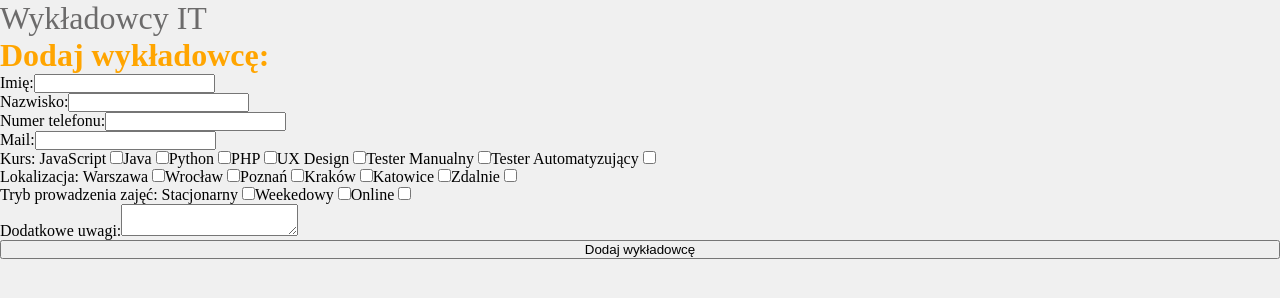
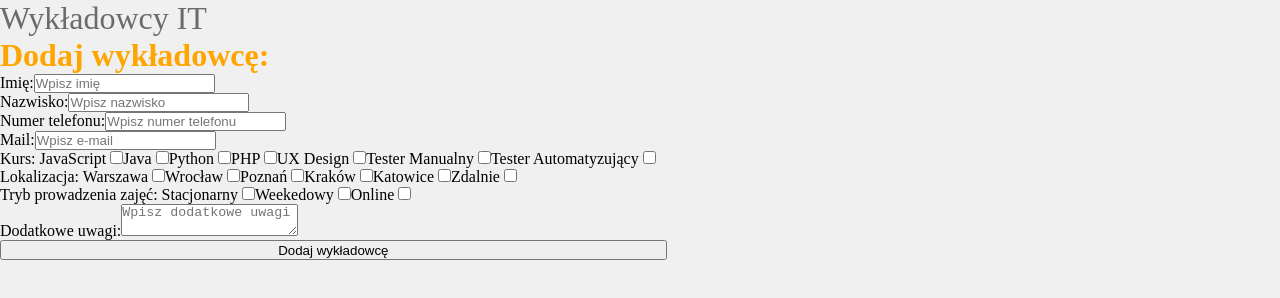
Before and after one commit to AgataJalo/Lecturers, a React app: page / in a window 1280 px wide. Built offline with nearby package versions, Linux system fonts and the light colour scheme.

Commit message:
Walidacja formularza

```diff
--- a/src/components/Main/Main.js
+++ b/src/components/Main/Main.js
@@ -3,12 +3,15 @@ import './Main.scss'
 
 
 class AddForm extends Component{
-    state = {
+    constructor(props){
+        super(props);
+        this.state = {
         name: "",
         surname: "",
         phone: "",
         email:"",
-    }
+        text: ""
+    }}
 
     /*
     Mogę skrócić ten zapis
@@ -20,11 +23,13 @@ class AddForm extends Component{
 
 
     handleNameChange = e => {
-        this.setState({name: e.target.value});
+        const name = e.target.value.replace(/\d/g, ''); //nie można wpisać cyfr
+        this.setState({name});
     };
 
     handleSurnameChange = e => {
-        this.setState({surname: e.target.value});
+        const surname = e.target.value.replace(/\d/g, '');
+        this.setState({surname});
     };
 
     handlePhoneChange = e => {
@@ -35,12 +40,17 @@ class AddForm extends Component{
         this.setState({email: e.target.value});
     };
 
+    handleTextChange = e => {
+        this.setState({text: e.target.value});
+    };
+
     handleSubmit = e => {
         e.preventDefault();
         console.log('Imię: ' + this.state.name);
-        console.log('Nazwisko:' + this.state.name);
-        console.log('Numer telefonu: ' + this.state.name);
-        console.log('Email:' + this.state.name);
+        console.log('Nazwisko:' + this.state.surname);
+        console.log('Numer telefonu: ' + this.state.phone);
+        console.log('Email:' + this.state.email);
+        console.log('Uwagi:' + this.state.text);
       };
 
     render(){
@@ -48,16 +58,16 @@ class AddForm extends Component{
             <form className="addLecturerForm"onSubmit={this.handleSubmit}>
                 <h1 className="formTitle">Dodaj wykładowcę:</h1>
                 <label>Imię:
-                    <input type="text" name="name" value={this.state.name} onChange={this.handleNameChange}/>
+                    <input type="text" name="name" placeholder="Wpisz imię" value={this.state.name} onChange={this.handleNameChange}/>
                 </label>
                 <label>Nazwisko:
-                    <input type="text" name="surname" value={this.state.surname} onChange={this.handleSurnameChange}/>
+                    <input type="text" name="surname" placeholder="Wpisz nazwisko" value={this.state.surname} onChange={this.handleSurnameChange}/>
                 </label>
                 <label>Numer telefonu:
-                    <input type="text" name="phone" value={this.state.phone} onChange={this.handlePhoneChange}/>
+                    <input type="text" name="phone" placeholder="Wpisz numer telefonu" value={this.state.phone} onChange={this.handlePhoneChange}/>
                 </label>
                 <label> Mail:
-                    <input type="email" name="email" value={this.state.email}onChange={this.handleMailChange} />
+                    <input type="email" name="email" placeholder="Wpisz e-mail" value={this.state.email}onChange={this.handleMailChange} />
                 </label>
                 <label> Kurs:
                 JavaScript <input type="checkbox" value="javascript" name="check" />
@@ -77,14 +87,14 @@ class AddForm extends Component{
                 Zdalnie <input type="checkbox" value="Zdalnie" name="check" />
                 </label>
                 <label>Tryb prowadzenia zajęć:
-                Stacjonarny <input type="checkbox" value="Katowice" name="check" />
-                Weekedowy <input type="checkbox" value="Katowice" name="check" />
-                 Online <input type="checkbox" value="Katowice" name="check" />
+                Stacjonarny <input type="checkbox" value="stacjonarny" name="check" />
+                Weekedowy <input type="checkbox" value="weekendowy" name="check" />
+                Online <input type="checkbox" value="online" name="check" />
                 </label>
                 <label> Dodatkowe uwagi:
-                    <textarea></textarea>
+                    <textarea  placeholder="Wpisz dodatkowe uwagi" value={this.state.text} onChange={this.handleTextChange}></textarea>
                 </label>
-            <input type="submit" value="Dodaj wykładowcę" />
+            <input className="formSubmit" type="submit" value="Dodaj wykładowcę" />
             </form>
         )
     }
--- a/src/components/Main/Main.scss
+++ b/src/components/Main/Main.scss
@@ -6,5 +6,10 @@
 }
 
 .formTitle{
-    color: orange
+    color: orange;
 }
+
+.formSubmit{
+    width:50em;
+    height:20px;
+}
```
